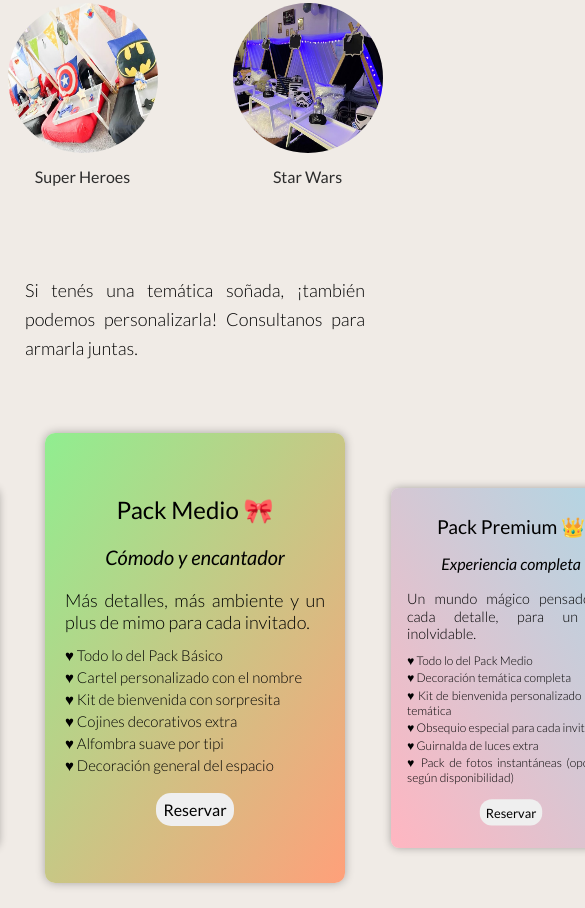
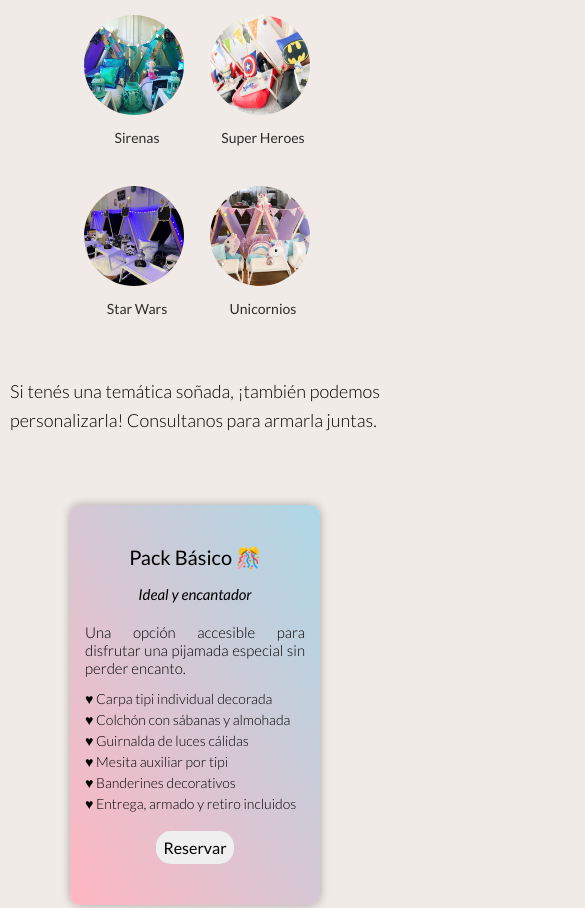
Before and after one commit to valesestua29/EntreAmigos-Web, a plain HTML site: page pages/pijamadas.html in a window 390 px wide. Shown: the part 518-1426 px from the top of the page, 585 px wide, since content can reach past the window. Drawn offline with nearby package versions, Linux system fonts and the light colour scheme.

Commit message:
media-pijamas-425px

```diff
--- a/css/styles.css
+++ b/css/styles.css
@@ -1072,13 +1072,79 @@ footer{
 
     /* --------- PIJAMAS ------------------ */
 
+    .titulos{
+        font-size: 22px;
+        margin: 15px 0px 10px 0px;
+    }
+
+    .subtitulos{
+        font-size: 16px;
+        margin: 25px 0px 15px 0px;
+    }
+
+    .galeria2{
+        margin: 20px 0px 10px 5px;
+        grid-template-columns: repeat(2,1fr);
+        grid-template-rows: repeat(4,1fr);
+        grid-column-gap: 1.25rem;
+        grid-row-gap: 1.875rem;
+    }
+
+    .imag-temat{
+        border-radius: 100%;
+        width: 100px;
+        height: 100px;
+    }
+
+    .galeria2 div h3 {
+        font-family: "Lato";
+        font-size: 14px;
+    }
 
 
 
+    .cards{
+        gap: 20px;
+        flex-direction: column;
+    }
 
+    .card{
+        width: 250px;
+        height: 400px;
+        transform: none;
+    }
 
+    .card.active{
+        transform: none;
+        background-image:
+            linear-gradient(
+                to top right, lightpink , lightblue
+        );
+    }
 
+    .contenido{
+        margin: 5px;
+    }
 
+    .contenido h2{
+        font-size: 20px;
+        margin: 5px;
+    }
+
+    .contenido h3{
+        font-size: 15px;
+        margin: 10px;
+    }
+
+    .contenido h4{
+        font-size: 15px;
+        margin: 10px;
+    }
+
+    .contenido ul li{
+        font-size: 14px;
+        margin: 3px 10px 3px 10px;
+    }
 
 
 
--- a/pages/pijamadas.html
+++ b/pages/pijamadas.html
@@ -99,9 +99,9 @@
                     </div>
                 </div>
 
-                <p class="texto-gral"> Si tenés una temática soñada, ¡también podemos personalizarla! Consultanos para armarla juntas. </p>
             </section>
 
+            <p class="texto-gral"> Si tenés una temática soñada, ¡también podemos personalizarla! Consultanos para armarla juntas. </p>
 
             <div class="carousel">
                 <div class="cards">
```
